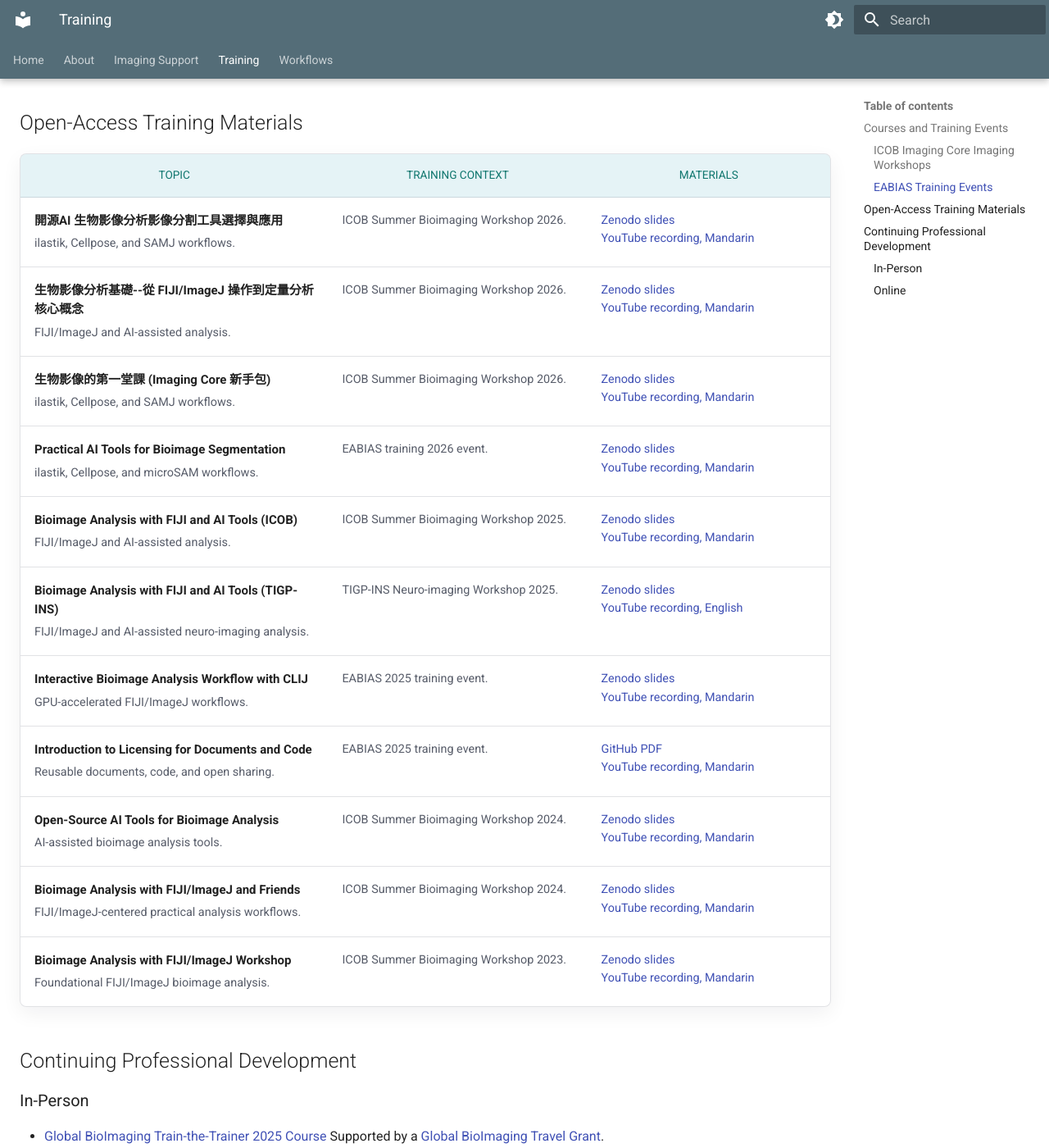
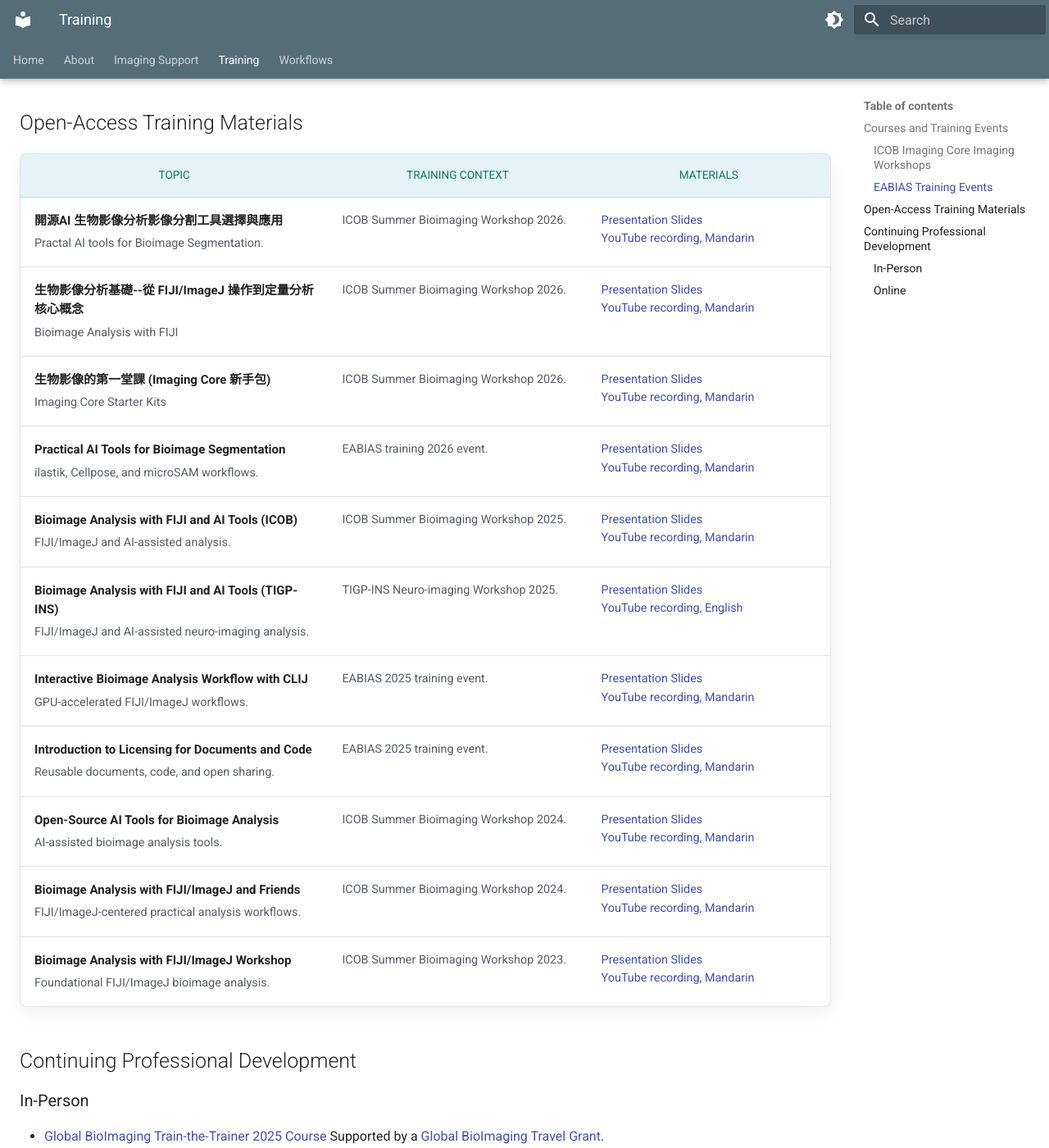
Before and after one commit to WeiChenChu/weichenchu.github.io, an MkDocs documentation site: the page built from docs/training.md, in a window 1280 px wide and 1400 px high, scrolled down 570 px. Shown: the whole window at 82% size. Built offline with MkDocs 1.6.1 and Material for MkDocs 9.7.7, drawn with Linux system fonts in a browser that asks for light colours.

Commit message:
training materials updates

```diff
--- a/docs/training.md
+++ b/docs/training.md
@@ -31,65 +31,65 @@ focus on practical skills, reproducible workflows, and open learning materials.
 
 
 <tr>
-<td data-label="Topic"><strong>開源AI 生物影像分析影像分割工具選擇與應用</strong><span>ilastik, Cellpose, and SAMJ workflows.</span></td>
+<td data-label="Topic"><strong>開源AI 生物影像分析影像分割工具選擇與應用</strong><span>Practal AI tools for  Bioimage Segmentation.</span></td>
 <td data-label="Training context">ICOB Summer Bioimaging Workshop 2026.</td>
-<td data-label="Materials"><a href="https://doi.org/10.5281/zenodo.21456208">Zenodo slides</a><br><a href="https://youtu.be/smjlSEVYFis?si=PE48Z-1vDBgahKxz">YouTube recording, Mandarin</a></td>
+<td data-label="Materials"><a href="https://doi.org/10.5281/zenodo.21456208">Presentation Slides</a><br><a href="https://youtu.be/smjlSEVYFis?si=PE48Z-1vDBgahKxz">YouTube recording, Mandarin</a></td>
 </tr>
 
 
-<td data-label="Topic"><strong>生物影像分析基礎--從 FIJI/ImageJ 操作到定量分析核心概念</strong><span>FIJI/ImageJ and AI-assisted analysis.</span></td>
+<td data-label="Topic"><strong>生物影像分析基礎--從 FIJI/ImageJ 操作到定量分析核心概念</strong><span>Bioimage Analysis with FIJI</span></td>
 <td data-label="Training context">ICOB Summer Bioimaging Workshop 2026.</td>
-<td data-label="Materials"><a href="https://doi.org/10.5281/zenodo.21456146">Zenodo slides</a><br><a href="https://www.youtube.com/watch?v=nJArWji3tQA">YouTube recording, Mandarin</a></td>
+<td data-label="Materials"><a href="https://doi.org/10.5281/zenodo.21456146">Presentation Slides</a><br><a href="https://www.youtube.com/watch?v=nJArWji3tQA">YouTube recording, Mandarin</a></td>
 </tr>
 
 
 <tr>
-<td data-label="Topic"><strong>生物影像的第一堂課 (Imaging Core 新手包)</strong><span>ilastik, Cellpose, and SAMJ workflows.</span></td>
+<td data-label="Topic"><strong>生物影像的第一堂課 (Imaging Core 新手包)</strong><span>Imaging Core Starter Kits</span></td>
 <td data-label="Training context">ICOB Summer Bioimaging Workshop 2026.</td>
-<td data-label="Materials"><a href="https://drive.google.com/file/d/19qzg1yKChd8HhMF4J7KLypzeDrO4k3Q3/view?usp=sharing">Zenodo slides</a><br><a href="https://youtu.be/D0xQ0PJkKto?si=dzCdHAY7l3FcKcre">YouTube recording, Mandarin</a></td>
+<td data-label="Materials"><a href="https://drive.google.com/file/d/19qzg1yKChd8HhMF4J7KLypzeDrO4k3Q3/view?usp=sharing">Presentation Slides</a><br><a href="https://youtu.be/D0xQ0PJkKto?si=dzCdHAY7l3FcKcre">YouTube recording, Mandarin</a></td>
 </tr>
 
 
 <tr>
 <td data-label="Topic"><strong>Practical AI Tools for Bioimage Segmentation</strong><span>ilastik, Cellpose, and microSAM workflows.</span></td>
 <td data-label="Training context">EABIAS training 2026 event.</td>
-<td data-label="Materials"><a href="https://zenodo.org/records/19911180">Zenodo slides</a><br><a href="https://youtu.be/oUlHOoAfHrI">YouTube recording, Mandarin</a></td>
+<td data-label="Materials"><a href="https://zenodo.org/records/19911180">Presentation Slides</a><br><a href="https://youtu.be/oUlHOoAfHrI">YouTube recording, Mandarin</a></td>
 </tr>
 
 <tr>
 <td data-label="Topic"><strong>Bioimage Analysis with FIJI and AI Tools (ICOB)</strong><span>FIJI/ImageJ and AI-assisted analysis.</span></td>
 <td data-label="Training context">ICOB Summer Bioimaging Workshop 2025.</td>
-<td data-label="Materials"><a href="https://doi.org/10.5281/zenodo.15910878">Zenodo slides</a><br><a href="https://youtu.be/qE78Yqv3UxI">YouTube recording, Mandarin</a></td>
+<td data-label="Materials"><a href="https://doi.org/10.5281/zenodo.15910878">Presentation Slides</a><br><a href="https://youtu.be/qE78Yqv3UxI">YouTube recording, Mandarin</a></td>
 </tr>
 <tr>
 <td data-label="Topic"><strong>Bioimage Analysis with FIJI and AI Tools (TIGP-INS)</strong><span>FIJI/ImageJ and AI-assisted neuro-imaging analysis.</span></td>
 <td data-label="Training context">TIGP-INS Neuro-imaging Workshop 2025.</td>
-<td data-label="Materials"><a href="https://doi.org/10.5281/zenodo.15588682">Zenodo slides</a><br><a href="https://youtu.be/nVYhvsN7Jyg">YouTube recording, English</a></td>
+<td data-label="Materials"><a href="https://doi.org/10.5281/zenodo.15588682">Presentation Slides</a><br><a href="https://youtu.be/nVYhvsN7Jyg">YouTube recording, English</a></td>
 </tr>
 <tr>
 <td data-label="Topic"><strong>Interactive Bioimage Analysis Workflow with CLIJ</strong><span>GPU-accelerated FIJI/ImageJ workflows.</span></td>
 <td data-label="Training context">EABIAS 2025 training event.</td>
-<td data-label="Materials"><a href="https://doi.org/10.5281/zenodo.15070246">Zenodo slides</a><br><a href="https://youtu.be/uheSMSENnzE">YouTube recording, Mandarin</a></td>
+<td data-label="Materials"><a href="https://doi.org/10.5281/zenodo.15070246">Presentation Slides</a><br><a href="https://youtu.be/uheSMSENnzE">YouTube recording, Mandarin</a></td>
 </tr>
 <tr>
 <td data-label="Topic"><strong>Introduction to Licensing for Documents and Code</strong><span>Reusable documents, code, and open sharing.</span></td>
 <td data-label="Training context">EABIAS 2025 training event.</td>
-<td data-label="Materials"><a href="https://github.com/EABIAS/2025-ImageJ-Micro-Image-Analysis-and-Programming_Taipei/blob/main/Lesson_07_Workflow/Lesson_07_Licensing_20250428_v1p1.pdf">GitHub PDF</a><br><a href="https://youtu.be/iGVps1Qazmo?list=PL_9oCBBWdG8mLVflK-MJ3YkUPmhwpKO1s&amp;t=4945">YouTube recording, Mandarin</a></td>
+<td data-label="Materials"><a href="https://github.com/EABIAS/2025-ImageJ-Micro-Image-Analysis-and-Programming_Taipei/blob/main/Lesson_07_Workflow/Lesson_07_Licensing_20250428_v1p1.pdf">Presentation Slides</a><br><a href="https://youtu.be/iGVps1Qazmo?list=PL_9oCBBWdG8mLVflK-MJ3YkUPmhwpKO1s&amp;t=4945">YouTube recording, Mandarin</a></td>
 </tr>
 <tr>
 <td data-label="Topic"><strong>Open-Source AI Tools for Bioimage Analysis</strong><span>AI-assisted bioimage analysis tools.</span></td>
 <td data-label="Training context">ICOB Summer Bioimaging Workshop 2024.</td>
-<td data-label="Materials"><a href="https://doi.org/10.5281/zenodo.13284351">Zenodo slides</a><br><a href="https://youtu.be/KqwssouW0G0">YouTube recording, Mandarin</a></td>
+<td data-label="Materials"><a href="https://doi.org/10.5281/zenodo.13284351">Presentation Slides</a><br><a href="https://youtu.be/KqwssouW0G0">YouTube recording, Mandarin</a></td>
 </tr>
 <tr>
 <td data-label="Topic"><strong>Bioimage Analysis with FIJI/ImageJ and Friends</strong><span>FIJI/ImageJ-centered practical analysis workflows.</span></td>
 <td data-label="Training context">ICOB Summer Bioimaging Workshop 2024.</td>
-<td data-label="Materials"><a href="https://doi.org/10.5281/zenodo.12803966">Zenodo slides</a><br><a href="https://youtu.be/rMRV2N81fkM">YouTube recording, Mandarin</a></td>
+<td data-label="Materials"><a href="https://doi.org/10.5281/zenodo.12803966">Presentation Slides</a><br><a href="https://youtu.be/rMRV2N81fkM">YouTube recording, Mandarin</a></td>
 </tr>
 <tr>
 <td data-label="Topic"><strong>Bioimage Analysis with FIJI/ImageJ Workshop</strong><span>Foundational FIJI/ImageJ bioimage analysis.</span></td>
 <td data-label="Training context">ICOB Summer Bioimaging Workshop 2023.</td>
-<td data-label="Materials"><a href="https://doi.org/10.5281/zenodo.12736727">Zenodo slides</a><br><a href="https://youtu.be/cnfW9vPQ_XI">YouTube recording, Mandarin</a></td>
+<td data-label="Materials"><a href="https://doi.org/10.5281/zenodo.12736727">Presentation Slides</a><br><a href="https://youtu.be/cnfW9vPQ_XI">YouTube recording, Mandarin</a></td>
 </tr>
 </tbody>
 </table>
```
